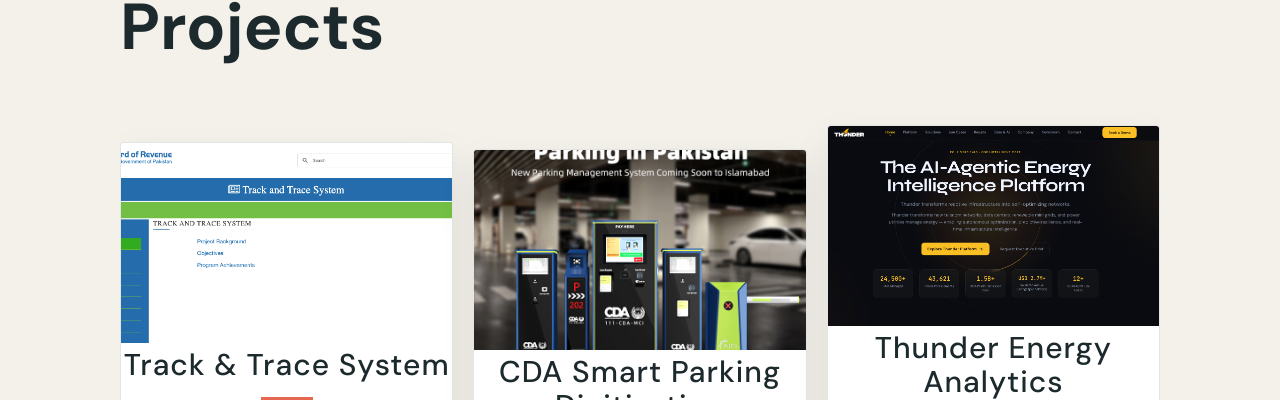
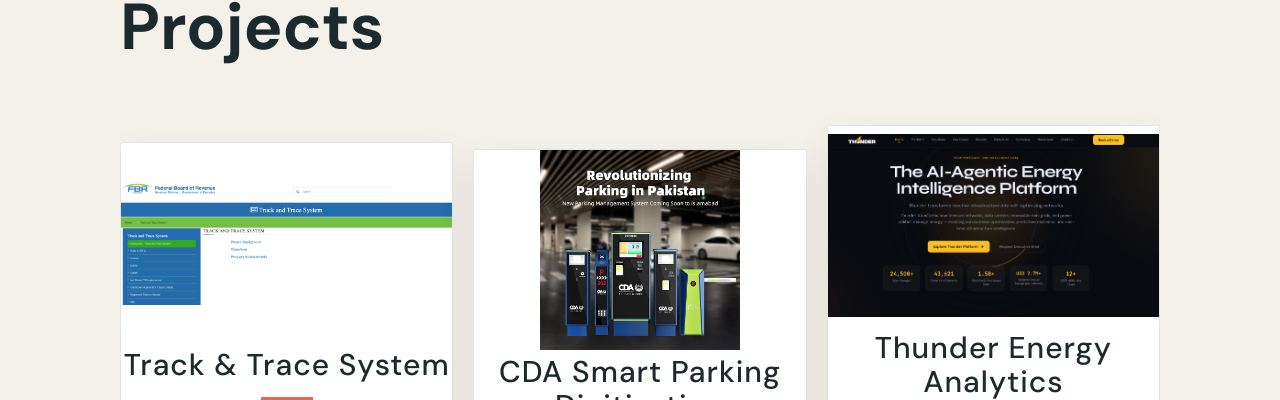
Before and after one commit to harisarshad235/harris-portfolio, a Next.js app: page / in a window 1280 px wide. Shown: the part 1079-1479 px from the top of the page. Built offline with nearby package versions, Linux system fonts and the light colour scheme.

Commit message:
fixed projects images

```diff
--- a/src/components/Projects/ProjectsStyles.js
+++ b/src/components/Projects/ProjectsStyles.js
@@ -5,14 +5,18 @@
   height: 200px;
   overflow: hidden;
   background: #f3f4f6;
+  display: flex;
+  align-items: center;
+  justify-content: center;
 `;
 
 export const Img = styled.img`
   display: block;
   width: 100%;
   height: 100%;
-  object-fit: cover;
+  object-fit: contain;
   object-position: center;
+  background: #ffffff;
 `
 
 export const GridContainer = styled.section`
```
